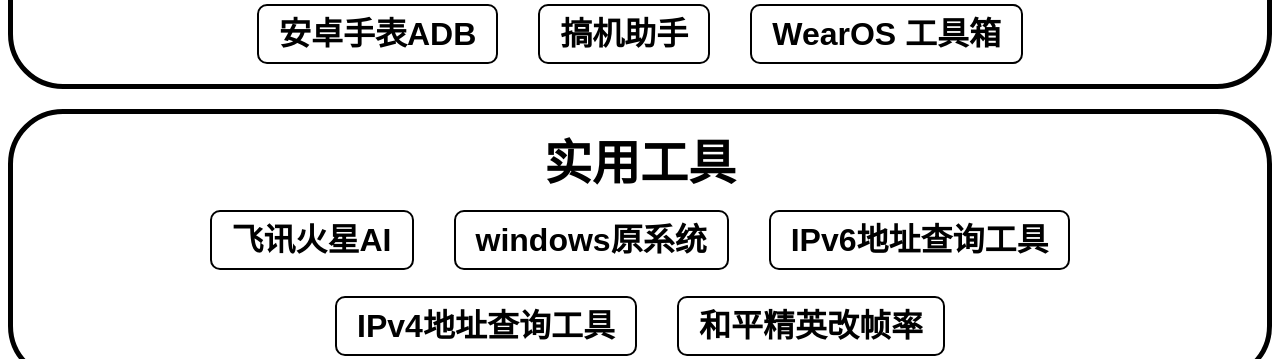
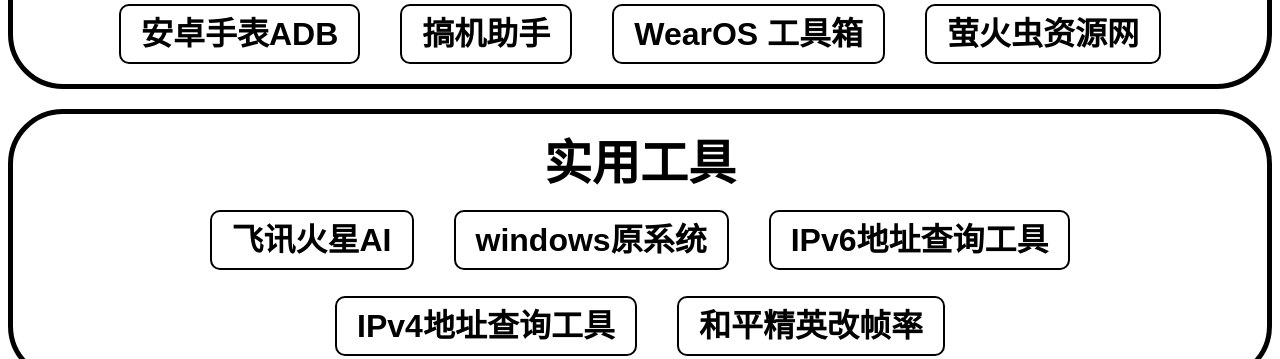
Before and after one commit to Lixiangzen/123, a plain HTML site: page index.html in a window 1280 px wide. Shown: the part 741-1100 px from the top of the page. Drawn offline with Linux system fonts and the light colour scheme.

Commit message:
Update index.html

```diff
--- a/index.html
+++ b/index.html
@@ -150,6 +150,11 @@
 				<li><!--WearOS 工具箱-->
 					<a href="https://down.wsyhn.com/23_266323">WearOS 工具箱</a>
 				</li>
+
+
+				<li><!--萤火虫资源网-->
+					<a href="https://www.yhcres.top">萤火虫资源网</a>
+				</li>
 			</ul>
 
 		</div>
```
